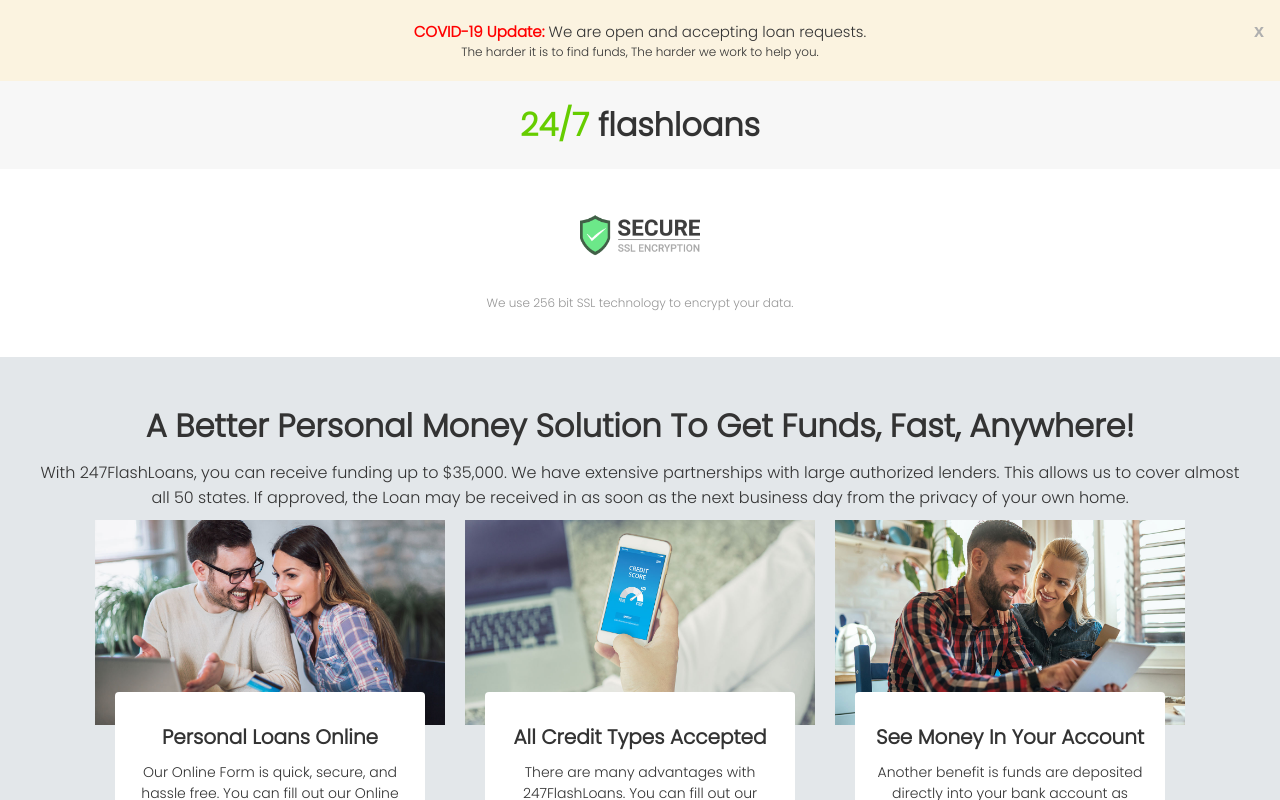
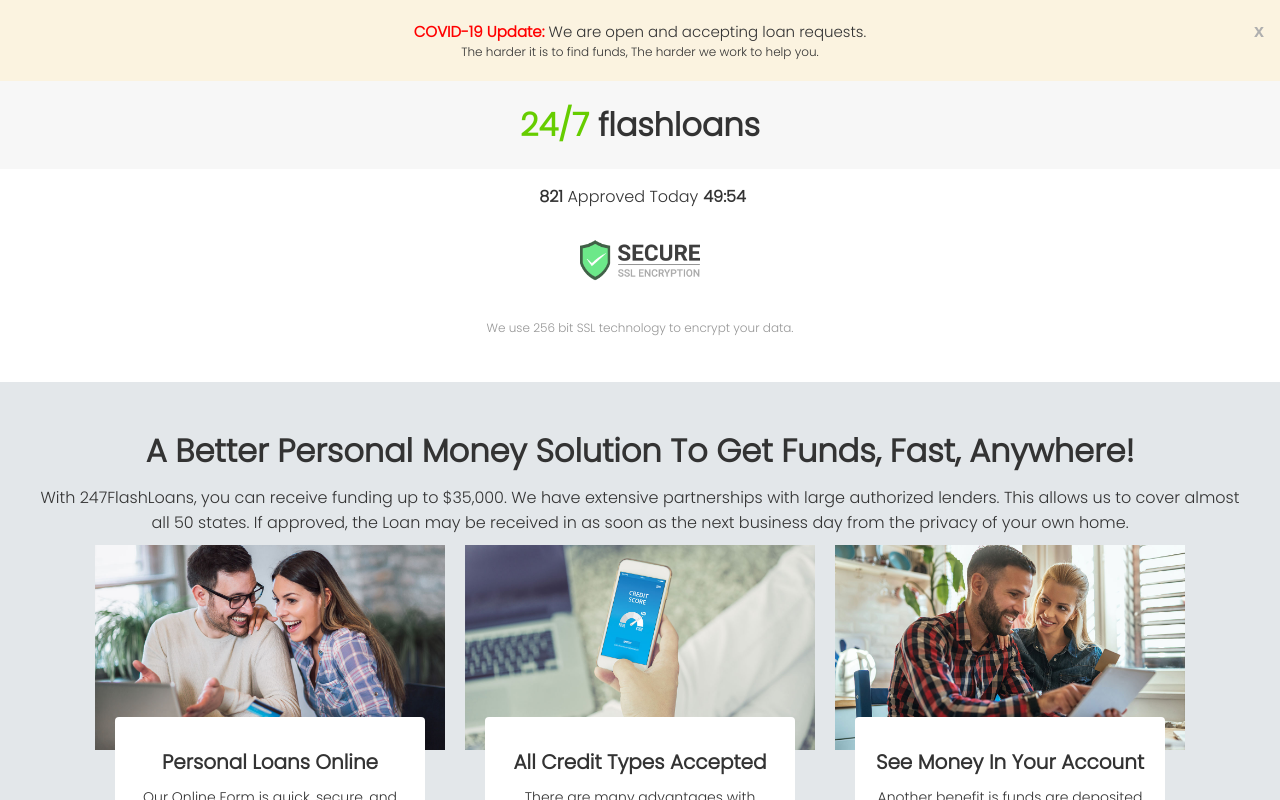
Before and after one commit to jarangit/Fl_ArtFusion3, a React (Create React App) app: page / in a window 1280 px wide. Shown: the top 800 px of the page. Built offline with nearby package versions, Linux system fonts and the light colour scheme.

Commit message:
Create Count Approved and Countdown Time

```diff
--- a/package.json
+++ b/package.json
@@ -7,6 +7,7 @@
     "@testing-library/react": "^12.1.4",
     "@testing-library/user-event": "^13.5.0",
     "react": "^17.0.2",
+    "react-countdown": "^2.3.2",
     "react-dom": "^17.0.2",
     "react-scripts": "5.0.0",
     "web-vitals": "^2.1.4"
--- a/src/components/Banner.js
+++ b/src/components/Banner.js
@@ -1,7 +1,32 @@
-import React from "react";
+import React, { useState, useEffect } from "react";
 import "./banner.css";
+import Countdown from "react-countdown";
+const Banner = () => {
+  const [countApproved, setcountApproved] = useState(821);
 
-const Banner = () => {
+  const renderer = ({ hours, minutes, seconds, completed }) => {
+    if (completed) {
+      // Render a complete state
+      return "You got to go";
+    } else {
+      // Render a countdown
+      return (
+        <span>
+          {minutes}:{seconds}
+        </span>
+      );
+    }
+  };
+  useEffect(() => {
+    const saveCountApp = localStorage.getItem("count_user_view");
+    console.log(saveCountApp);
+    if (saveCountApp) {
+      setcountApproved(Number(saveCountApp) + 1);
+    }
+  }, []);
+  useEffect(() => {
+    localStorage.setItem("count_user_view", Number(countApproved) + 1);
+  }, [countApproved]);
   return (
     <div>
       <div className="header_banner">
@@ -10,6 +35,15 @@ const Banner = () => {
         </h1>
       </div>
       <div className="jr_container">
+        <div className="banner_count_down_time">
+          <div>
+            <span>{countApproved} </span>
+            Approved Today
+            <span>
+              <Countdown date={Date.now() + 3000000} renderer={renderer} />
+            </span>
+          </div>
+        </div>
         {/* <div className="banner_title">
           <strong>How much do you need?</strong>
           <div className="banner_chat">
--- a/src/components/banner.css
+++ b/src/components/banner.css
@@ -1,10 +1,10 @@
-.header_banner{
+.header_banner {
   text-align: center;
   background-color: #f7f7f7;
   padding: 20px;
 }
-.header_banner >h1 > span {
-  color: #66CD00;
+.header_banner > h1 > span {
+  color: #66cd00;
 }
 
 .banner_title {
@@ -52,3 +52,10 @@
   font-size: 12px;
   color: #969696;
 }
+.banner_count_down_time {
+  text-align: center;
+}
+.banner_count_down_time > div > span {
+  font-weight: bolder;
+  margin-left: 5px;
+}
--- a/src/components/sections/SectionWe.js
+++ b/src/components/sections/SectionWe.js
@@ -2,8 +2,6 @@ import React from "react";
 import { dataAQ } from "../../data/dataAQ";
 import { dataAccoding } from "../../data/dataAccoding";
 const SectionWe = () => {
-
-
   const Accordion = ({ data: { title, content } }) => {
     const [isOpen, setOpen] = React.useState(false);
     return (
@@ -65,7 +63,9 @@ const SectionWe = () => {
           </p>
 
           {dataAccoding.map((item, key) => (
-            <Accordion data={item} />
+            <React.Fragment key={key}>
+              <Accordion data={item} />
+            </React.Fragment>
           ))}
           <hr />
         </div>
@@ -93,7 +93,7 @@ const SectionWe = () => {
         <div className="we_title">
           <h3 className="we_header">Frequently Asked Questions</h3>
           {dataAQ?.map((item, key) => (
-            <React.Fragment>
+            <React.Fragment key={key}>
               <h5>{item.title}</h5>
               <p>{item.content}</p>
             </React.Fragment>
```
Also changed, not shown: 1 other file (tests, documents, lock files or other folders).
